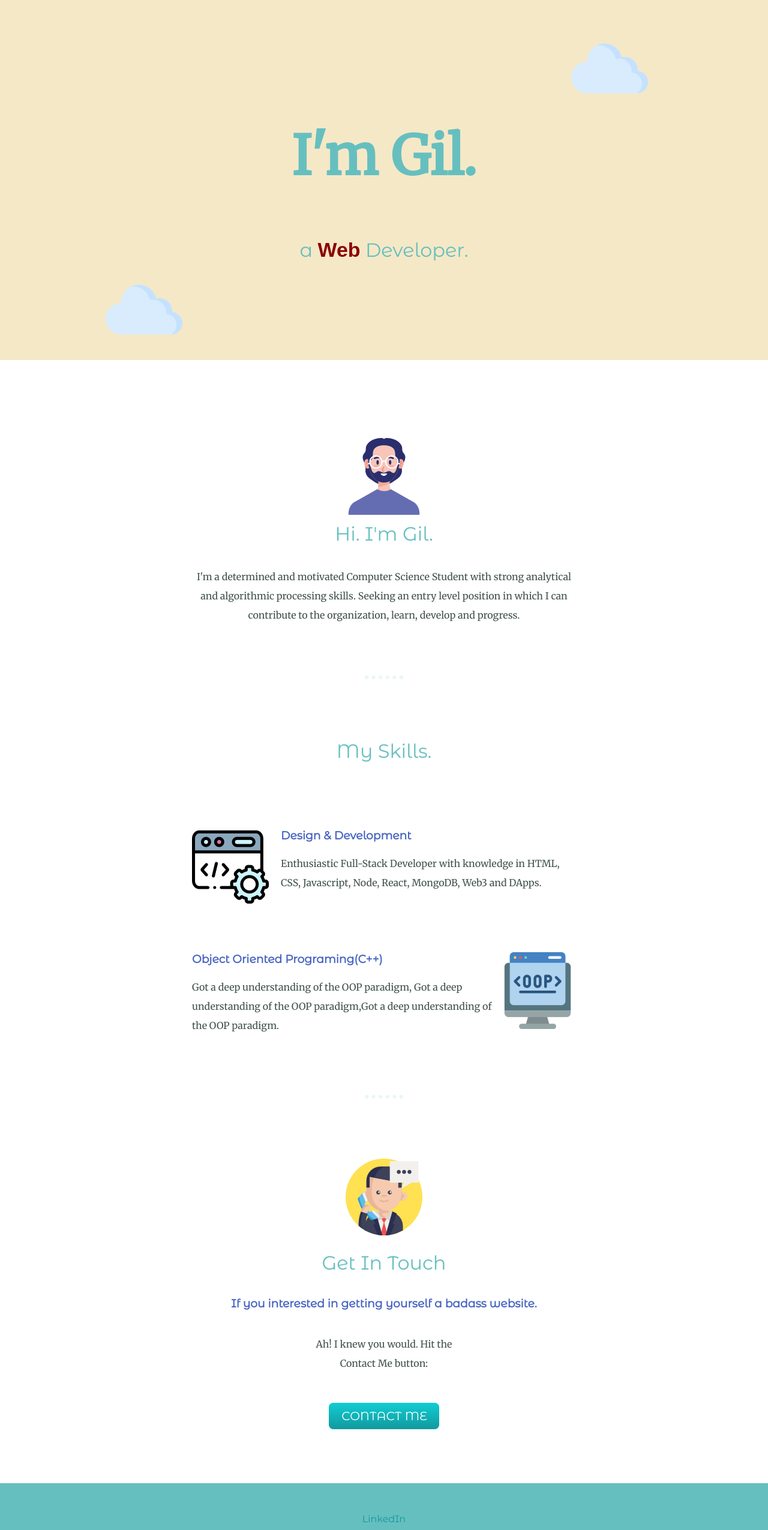
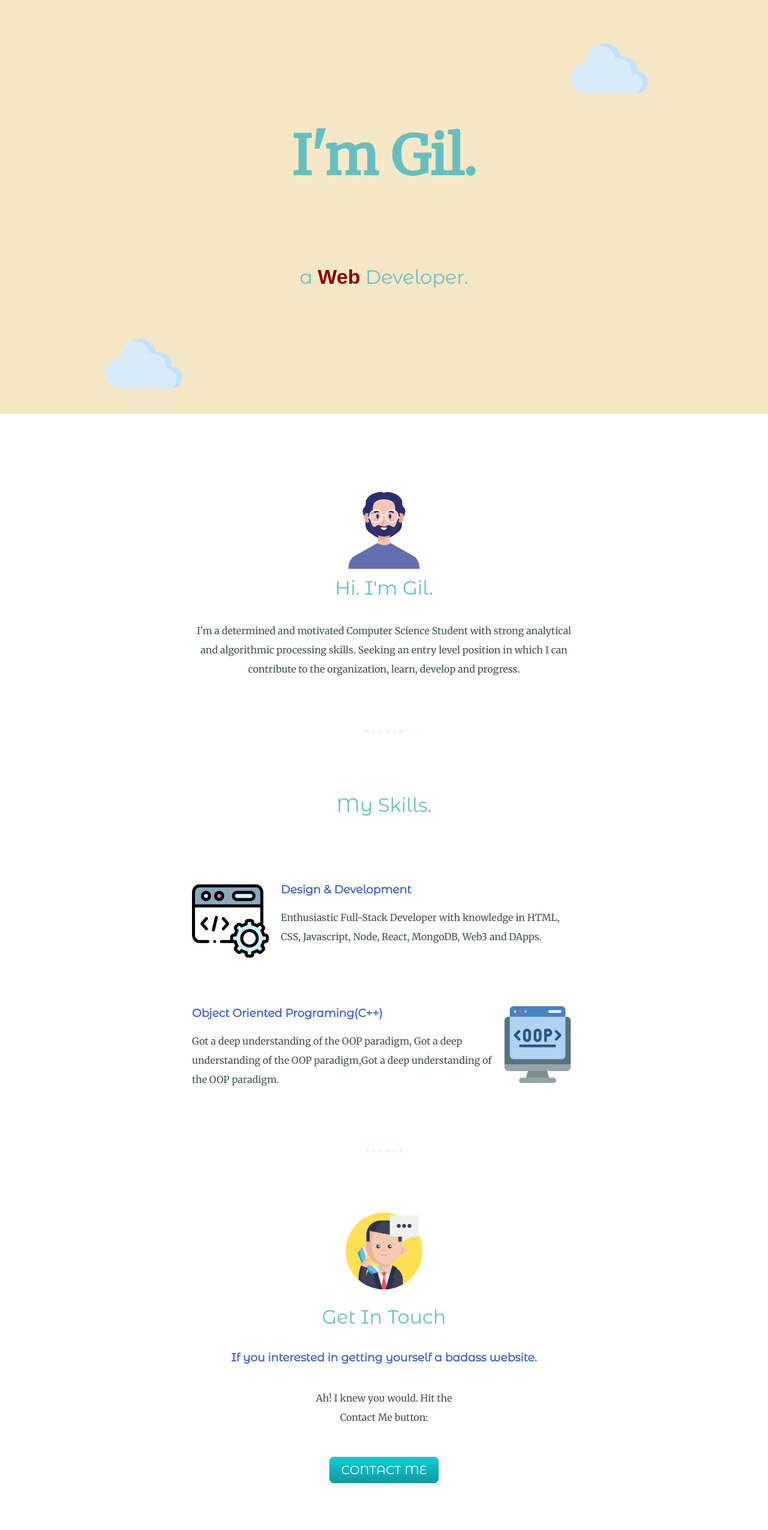
Before and after one commit to Delouya1/Personal_website, a plain HTML site: page index.html in a window 1280 px wide. Shown: the top 2550 px of the page at 60% size. Drawn offline with Linux system fonts and the light colour scheme.

Commit message:
Update styles.css

```diff
--- a/styles.css
+++ b/styles.css
@@ -47,6 +47,9 @@ a:hover{
     color: #EAF6F6;
     font-size: 0.75rem;
     padding: 20px 0 20px 0;
+}
+.top-container{
+    line-height: 3.8;
 }
 
 
@@ -122,7 +125,7 @@ padding: 50px 0 20px;
     font-family: "Montserrat Alternates", sans-serif;
     color: #ffffff;
     font-size: 20px;
-    padding: 10px 20px 10px 21px;
+    padding: 10px 20px 10px 20px;
     text-decoration: none;
 }
 
```
